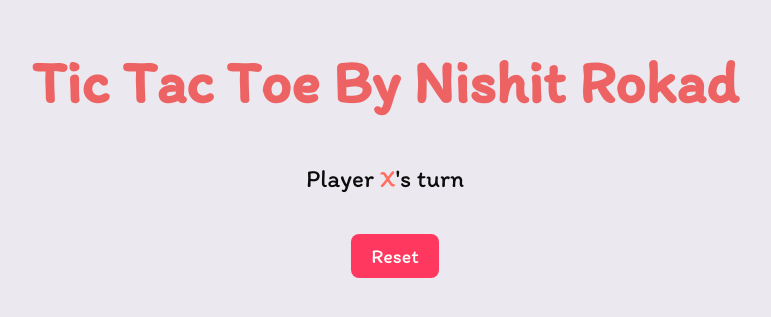
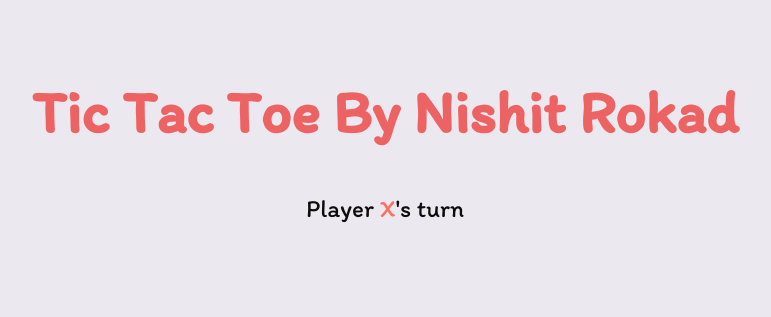
Before and after one commit to rokad03/PRODIGY_WD_03, a plain HTML site: page index.html in a window 1280 px wide. Shown: the part 239-556 px from the top of the page, without its empty margins (255-1026 px from the left). Drawn offline with Linux system fonts and the light colour scheme.

Commit message:
Update index.html

```diff
--- a/index.html
+++ b/index.html
@@ -20,9 +20,7 @@
         </section>
 
         <section class="display announcer hide"></section>
-        <section class="controls">
-            <button id="reset">Reset</button>
-        </section>
+
     </main>
 </body>
 </html>
```
